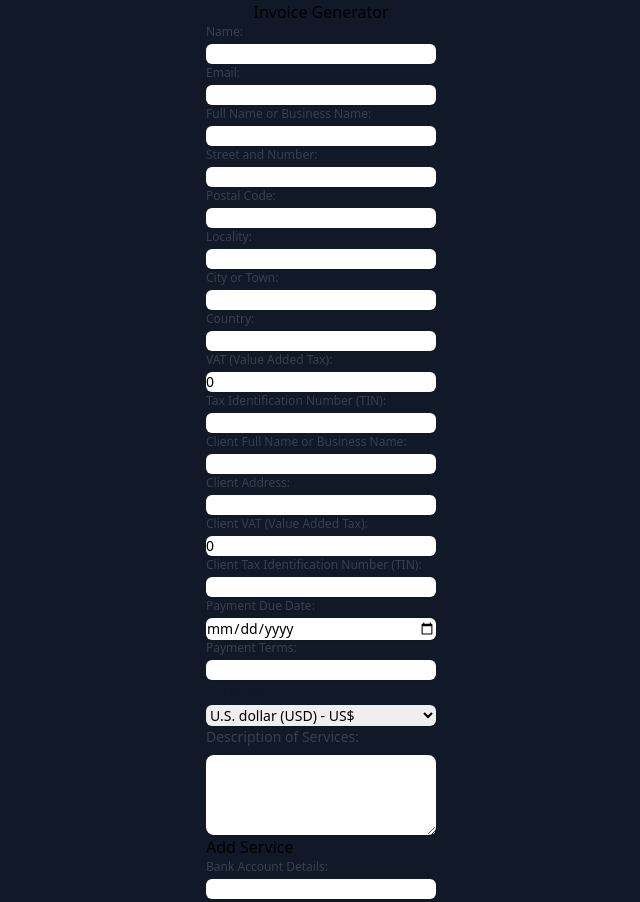
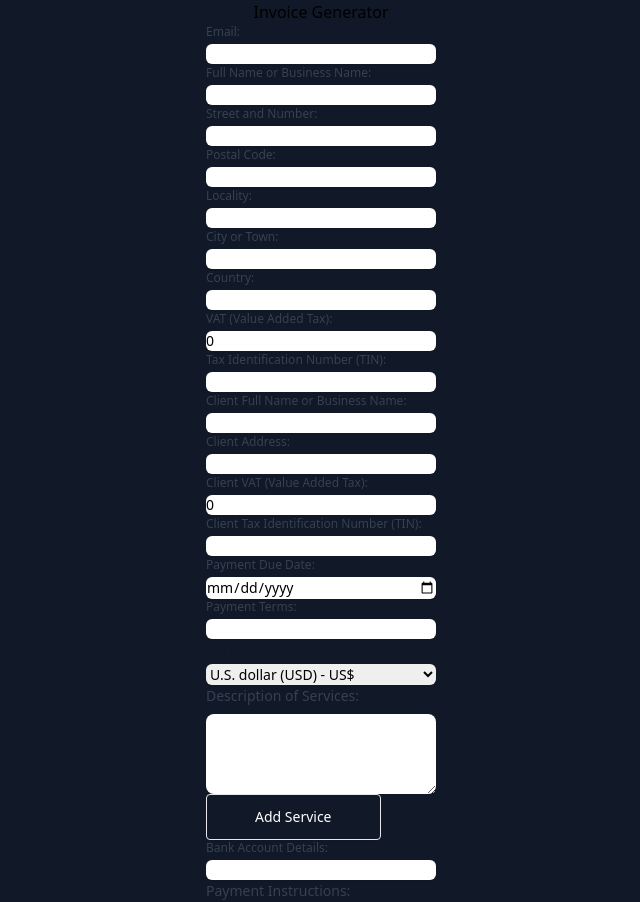
Before and after one commit to jotaseg/billmate, a React (Vite) app: page / in a window 1280 px wide. Shown: the top 902 px of the page, without its empty margins (319-959 px from the left). Built offline with nearby package versions, Linux system fonts and the light colour scheme.

Commit message:
button added and name deleted

```diff
--- a/src/components/App.tsx
+++ b/src/components/App.tsx
@@ -4,10 +4,10 @@ import { FormData } from "../types/FormData";
 import { FormField } from "./FormField";
 import { FormTextarea } from "./FormTextarea";
 import { FormSelect } from "./FormSelect";
+import { Button } from "./Button";
 
 export const App = () => {
   const [formData, setFormData] = useState<FormData>({
-    name: "",
     email: "",
     fullName: "",
     streetAndNumber: "",
@@ -269,7 +269,6 @@ export const App = () => {
     setPdfEmbed(true);
 
     setFormData({
-      name: "",
       email: "",
       fullName: "",
       streetAndNumber: "",
@@ -320,14 +319,6 @@ export const App = () => {
     <main className="m-auto grid place-items-center bg-gray-900">
       <h1>Invoice Generator</h1>
       <form onSubmit={handleSubmit}>
-        <FormField
-          label="Name"
-          name="name"
-          type="text"
-          value={formData.name}
-          onChange={handleInputChange}
-          required
-        />
         <FormField
           label="Email"
           name="email"
@@ -486,15 +477,15 @@ export const App = () => {
               onChange={handleInputChange}
               required
             />
-            <div>Total Amount: {service.totalAmount.toFixed(2)} </div>
-            <button type="button" onClick={() => removeService(index)}>
-              Remove Service
-            </button>{" "}
+            <div>Total Amount: {service.totalAmount.toFixed(2)}</div>
+            <Button
+              type="button"
+              onClick={() => removeService(index)}
+              label="Remove Service"
+            />
           </div>
         ))}
-        <button type="button" onClick={addService}>
-          Add Service
-        </button>{" "}
+        <Button type="button" onClick={addService} label="Add Service" />
         <FormField
           label="Bank Account Details"
           name="bankAccountDetails"
@@ -525,7 +516,7 @@ export const App = () => {
           value={formData.shippingFees}
           onChange={handleInputChange}
         />
-        <button type="submit">Generate PDF</button>
+        <Button type="submit" label="Generate PDF" />
       </form>
       {pdfEmbed && pdfDataUri && (
         <iframe
--- /dev/null
+++ b/src/components/Button.tsx
@@ -0,0 +1,14 @@
+import { FC } from "react";
+import { Buttons } from "../types/Buttons";
+
+export const Button: FC<Buttons> = ({ onClick, type = "button", label }) => {
+  return (
+    <button
+      type={type}
+      onClick={onClick}
+      className="inline-block rounded border border-gray-200 shadow-sm dark:border-gray-700 dark:bg-gray-800 dark:text-white px-12 py-3 text-sm font-medium text-white hover:bg-transparent focus:outline-none focus:ring"
+    >
+      {label}
+    </button>
+  );
+};
--- /dev/null
+++ b/src/types/Buttons.ts
@@ -0,0 +1,5 @@
+export type Buttons = {
+  onClick?: () => void;
+  type?: "button" | "submit";
+  label: string;
+};
--- a/src/types/FormData.ts
+++ b/src/types/FormData.ts
@@ -1,5 +1,4 @@
 export type FormData = {
-  name: string;
   email: string;
   fullName: string;
   streetAndNumber: string;
```
